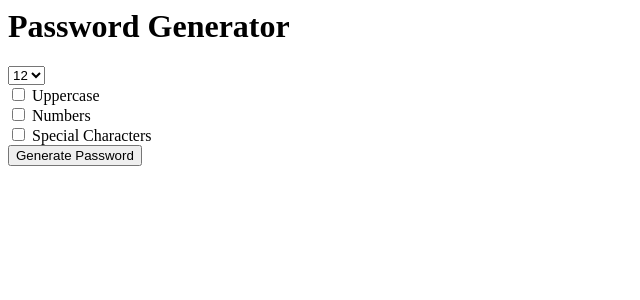
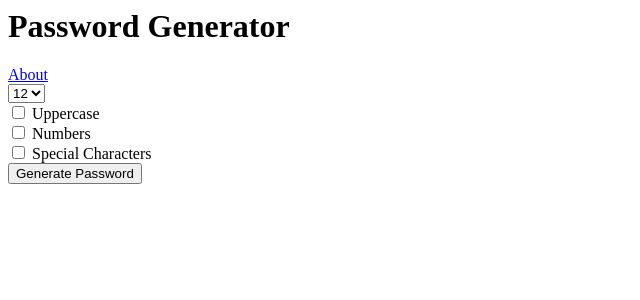
Before and after one commit to a2k-Oleksii/password_generator, a Django app: page / in a window 1280 px wide. Shown: the top 300 px of the page, without its empty margins (0-640 px from the left). Run offline with Django 4.2, Linux system fonts and the light colour scheme.

Commit message:
Create page About

```diff
--- a/generator/templates/generator/home.html
+++ b/generator/templates/generator/home.html
@@ -1,6 +1,8 @@
 <h1>Password Generator</h1>
 
 <form action="{% url 'password' %}">
+    <a href="{% url 'about' %}">About</a>
+    <br>
     <select name="length" id="">
         <option value="6">6</option>
         <option value="7">7</option>
@@ -20,4 +22,5 @@
     <input type="checkbox" name="special"> Special Characters
     <br>
     <input type="submit" value="Generate Password">
+
 </form>
--- a/generator/templates/generator/password.html
+++ b/generator/templates/generator/password.html
@@ -1,2 +1,4 @@
 <h1>Your password is:</h1>
 <h2>{{ password }}</h2>
+<br>
+<a href="{% url 'home' %}">Home</a>
--- a/generator/views.py
+++ b/generator/views.py
@@ -24,3 +24,6 @@ def password(request):
         thepassword += random.choice(characters)
 
     return render(request, 'generator/password.html', {'password': thepassword})
+
+def about(request):
+    return render(request, 'generator/about.html')
--- a/password_generater/urls.py
+++ b/password_generater/urls.py
@@ -18,6 +18,7 @@ from django.urls import path
 from generator import views
 
 urlpatterns = [
-    path('', views.home),
+    path('', views.home, name='home'),
     path('password/', views.password, name='password'),
+    path('about', views.about, name='about'),
 ]
```
Also changed, not shown: generator/templates/generator/about.html (added, +10 -0 lines).
